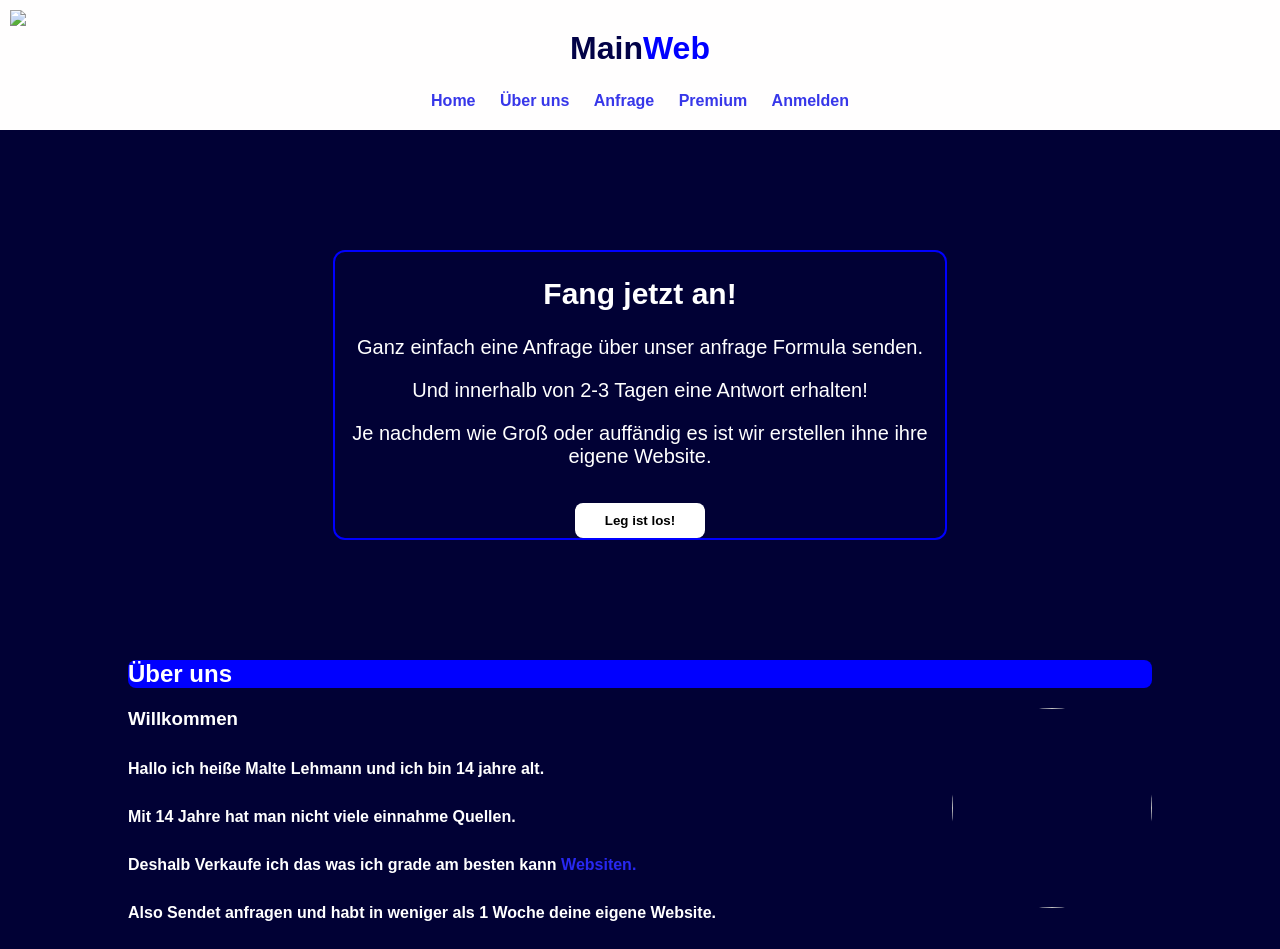
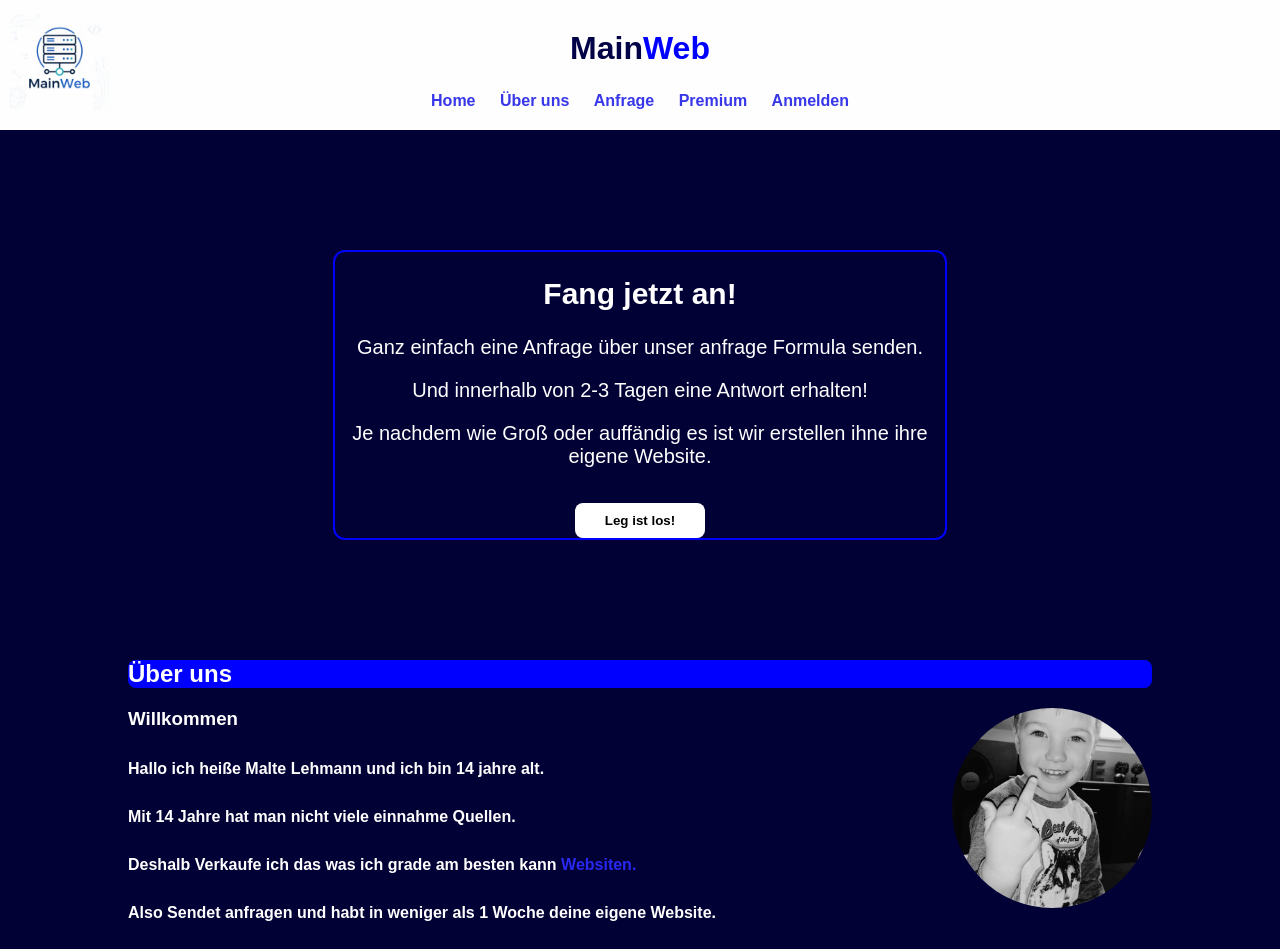
Before and after one commit to MaLe1109/MainWeb, a plain HTML site: page index.html in a window 1280 px wide. Shown: the top 949 px of the page. Drawn offline with Linux system fonts and the light colour scheme.

Commit message:
Fix HTML encoding issues in index.html

```diff
--- a/index.html
+++ b/index.html
@@ -6,7 +6,7 @@
     <meta name="viewport" content="width=device-width, initial-scale=1.0">
     <title>MainWeb</title>
     <link rel="stylesheet" href="style.css">
-    <link rel="icon" href="assets/MainWeb Logo .png">
+    <link rel="icon" href="MainWeb Logo .png">
 </head>
 
 <body>
@@ -17,7 +17,7 @@
         </h1>
 
         <a href="index.html">
-        <img class="logo" src="assets/MainWeb Logo .png">
+        <img class="logo" src="MainWeb Logo .png">
         </a>
 
         <nav class="navbar">
@@ -52,7 +52,7 @@
             <p>Mit 14 Jahre hat man nicht viele einnahme Quellen.</p>
             <p>Deshalb Verkaufe ich das was ich grade am besten kann <strong>Websiten.</strong></p>
             <p>Also Sendet anfragen und habt in weniger als 1 Woche deine eigene Website.</p>
-            <img src="assets/Malte bild.png" alt="">
+            <img src="Malte bild.png" alt="">
 
             <div class="m_bild">
 
```
